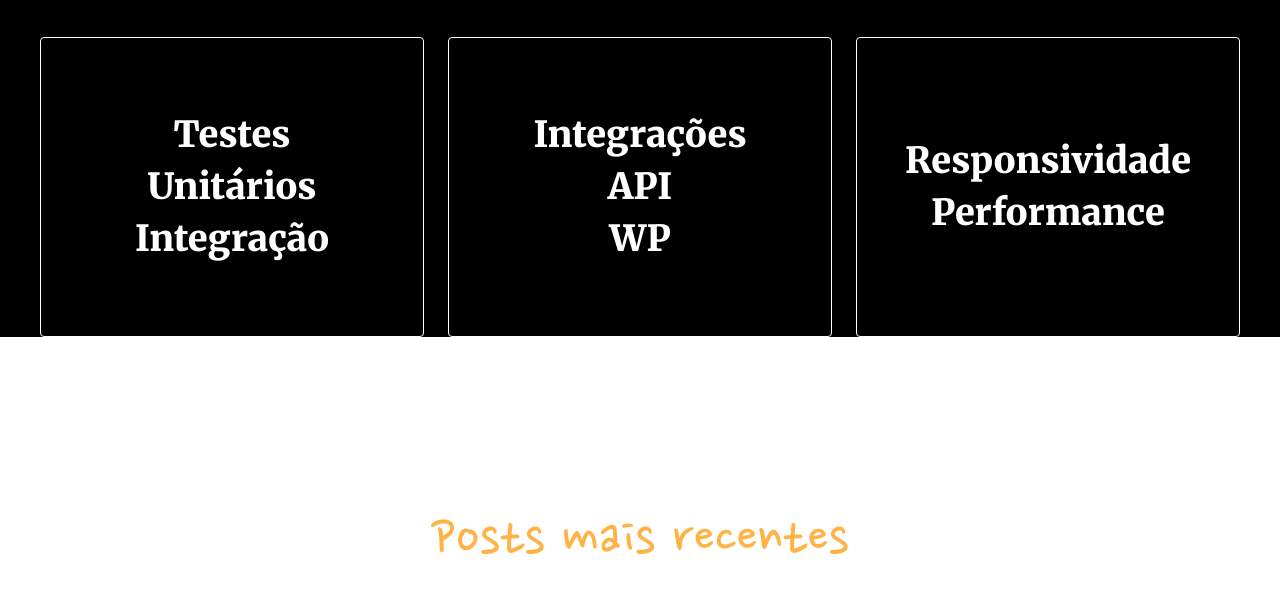
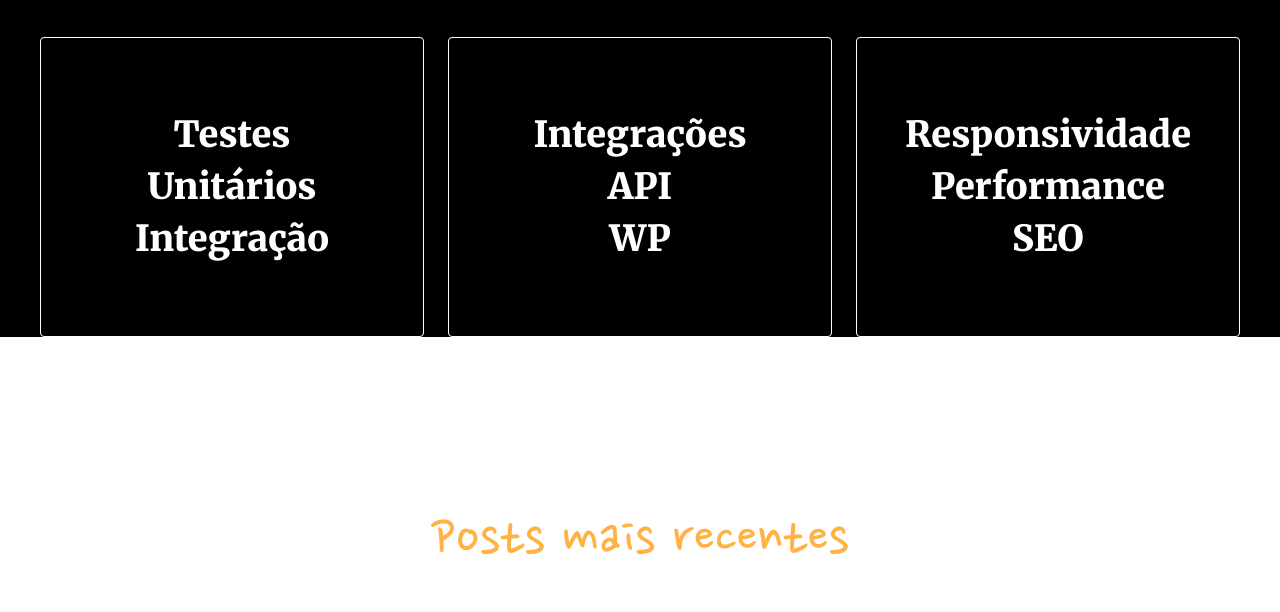
Before and after one commit to evelew/blog, a Gatsby site: page /home in a window 1280 px wide. Shown: the part 2079-2691 px from the top of the page. Built offline with nearby package versions, Linux system fonts and the light colour scheme; Gatsby itself is replaced by a stand-in of ours; some packages are replaced by stand-ins of ours.

Commit message:
Add SEO as knowledge

```diff
--- a/src/components/home/knowledge/index.js
+++ b/src/components/home/knowledge/index.js
@@ -57,6 +57,8 @@ const Knowledge = () => {
             Responsividade
             <br />
             Performance
+            <br />
+            SEO
           </h3>
         </div>
       </div>
```
